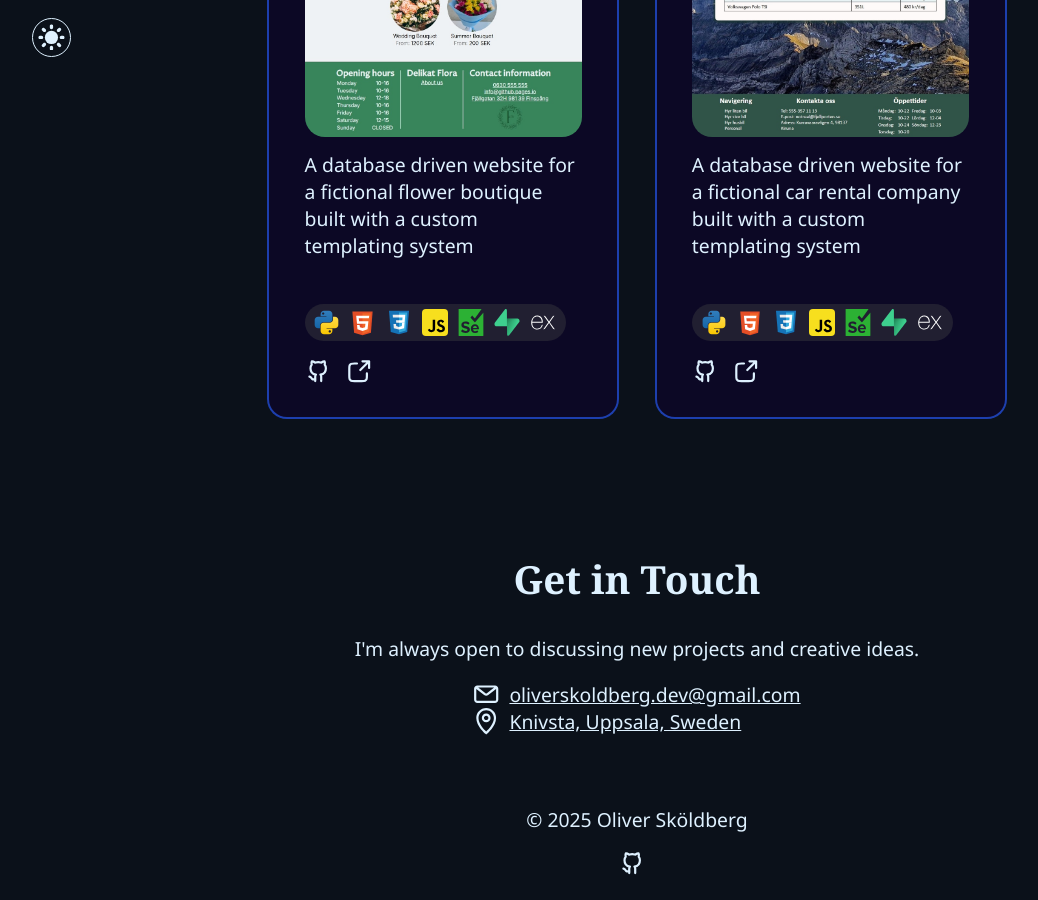
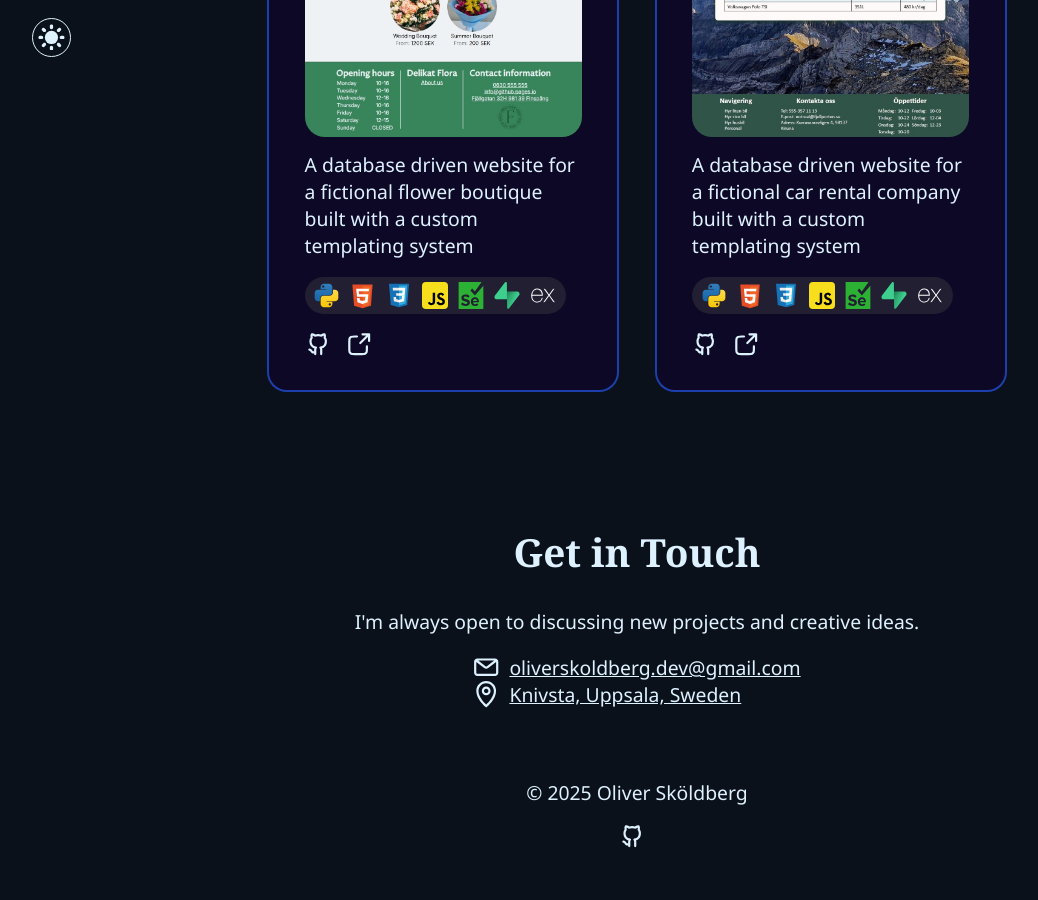
Before and after one commit to DaPakoREE/My-portfolio, a Jekyll site: the page built from _source/index.html, in a window 1280 px wide and 900 px high, scrolled down 2654 px. Shown: the whole window, without its empty margins (3-1041 px from the left). Built offline with Jekyll 4.4.1, drawn with Linux system fonts in a browser that asks for light colours; after the commit the page ends 3527 px from its top, so only the background shows below that.

Commit message:
Removed the very unnecessary break tags in the project descriptions

```diff
--- a/_source/_includes/projects.html
+++ b/_source/_includes/projects.html
@@ -38,7 +38,7 @@
                             </h4>
                             <img src="images/project_images/{{ project.image_file }}" alt="" class="project-image">
                             <div>
-                                {{ project.desc }} <br> <br>
+                                {{ project.desc }}
                             </div>
                             <div class="used-tools">
                                 {%- for tool_category in site.data.svgs.tool_categories -%}
```
